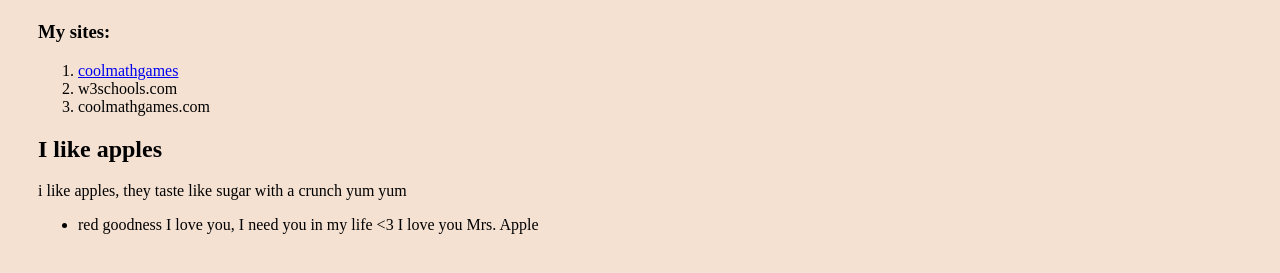
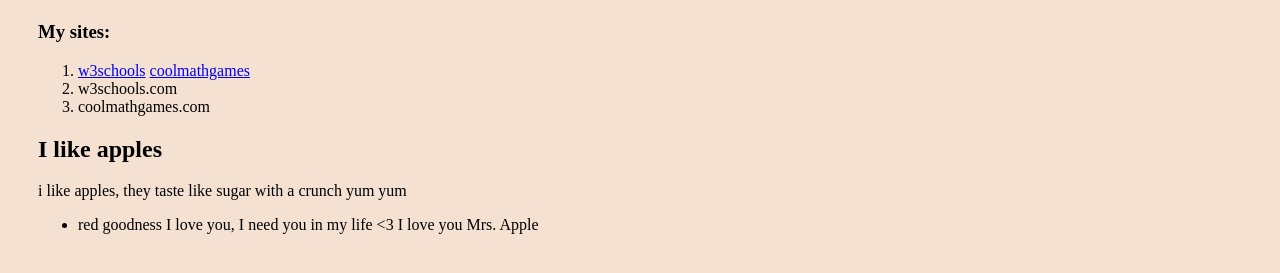
Before and after one commit to TheKenn/shortfork, a plain HTML site: page index.html in a window 1280 px wide. Shown: the part 175-448 px from the top of the page. Drawn offline with Linux system fonts and the light colour scheme.

Commit message:
Update index.html

```diff
--- a/index.html
+++ b/index.html
@@ -17,6 +17,7 @@
       <H3>My sites:</H3>
       <Ol>
         <li>
+          <a href="https://www.w3schools.com">w3schools</a>
           <a href="https://www.coolmathgames.com">coolmathgames</a>
         <li>w3schools.com</li>
         <li>coolmathgames.com</li>
```
